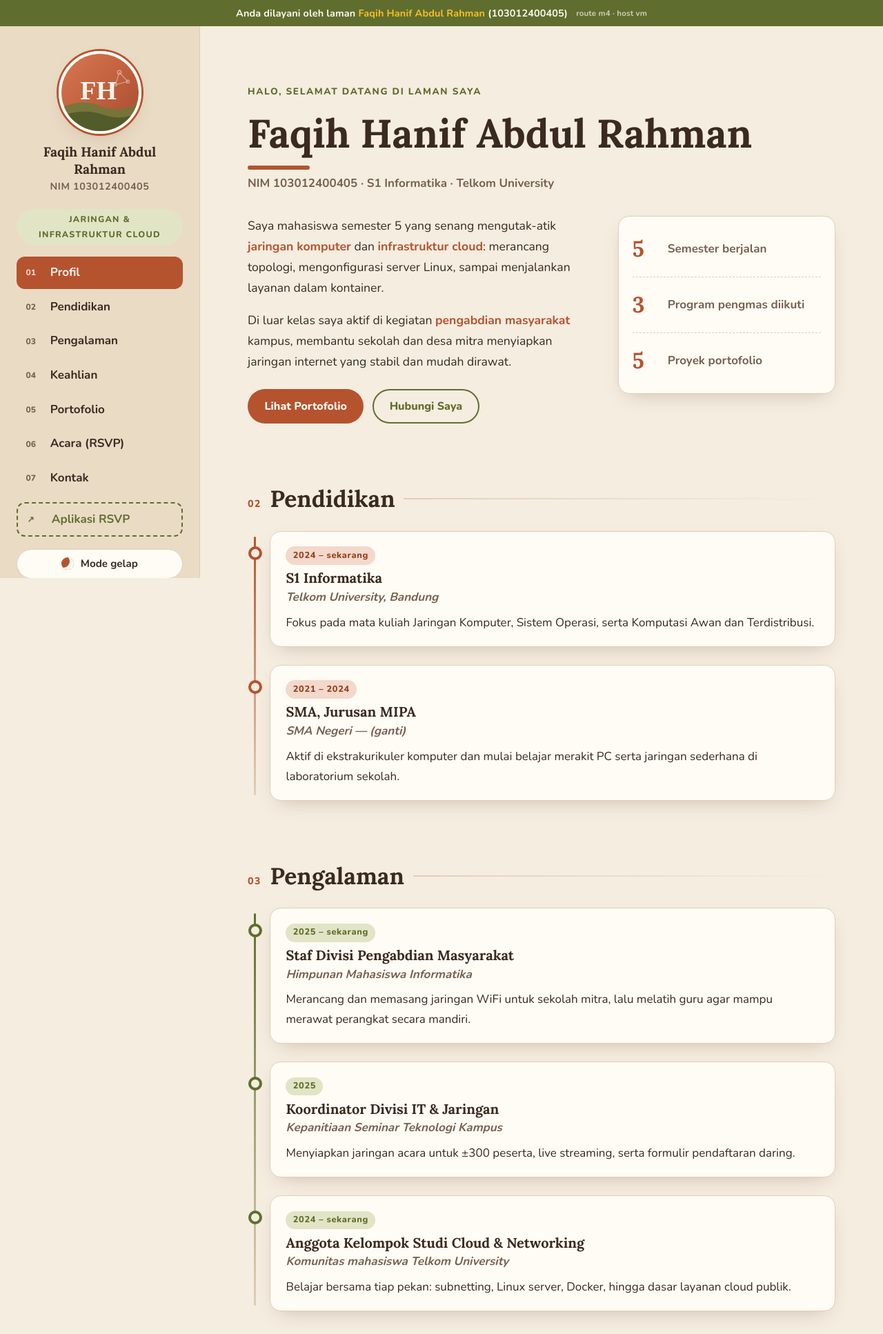
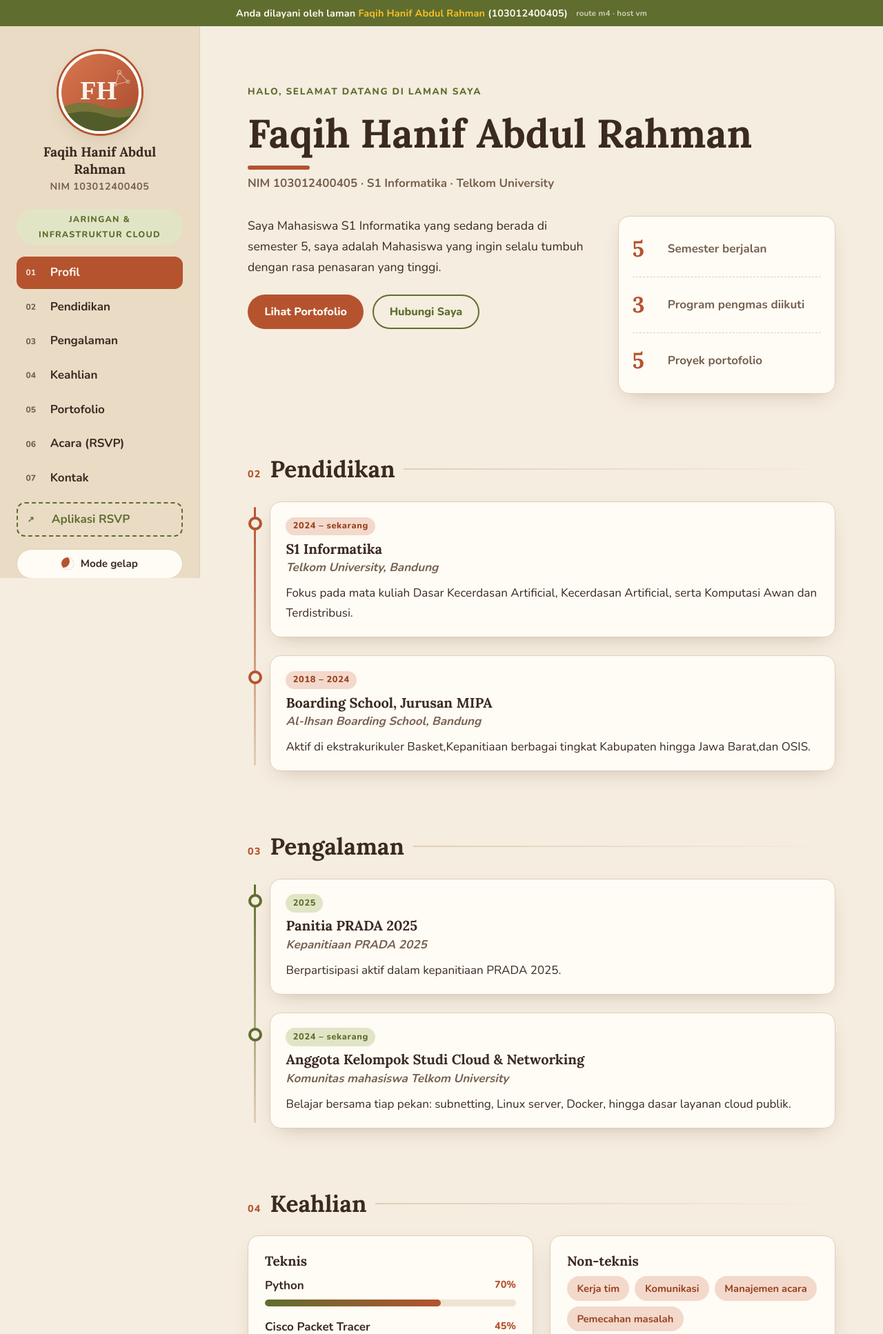
Before and after one commit to noizydev/rsvp-app, a PHP site: page / in a window 1280 px wide. Shown: the top 1934 px of the page at 69% size. Run offline with PHP 8.4, Linux system fonts and the light colour scheme; data comes from the database, SQL or seed files in the repository.

Commit message:
Update index.php

```diff
--- a/personal-m4-faqih/personal/index.php
+++ b/personal-m4-faqih/personal/index.php
@@ -71,9 +71,7 @@
         <p class="hero-meta reveal">NIM <?= htmlspecialchars(MEMBER_NIM) ?> &middot; S1 Informatika &middot; Telkom University</p>
         <div class="hero-grid">
           <div class="hero-text reveal">
-            <!-- GANTI: deskripsi singkat sesuai diri sendiri -->
-            <p>Saya mahasiswa semester 5 yang senang mengutak-atik <strong>jaringan komputer</strong> dan <strong>infrastruktur cloud</strong>: merancang topologi, mengonfigurasi server Linux, sampai menjalankan layanan dalam kontainer.</p>
-            <p>Di luar kelas saya aktif di kegiatan <strong>pengabdian masyarakat</strong> kampus, membantu sekolah dan desa mitra menyiapkan jaringan internet yang stabil dan mudah dirawat.</p>
+            <p>Saya Mahasiswa S1 Informatika yang sedang berada di semester 5, saya adalah Mahasiswa yang ingin selalu tumbuh dengan rasa penasaran yang tinggi.</p>
             <div class="hero-actions">
               <a class="btn btn-primary" href="#portofolio">Lihat Portofolio</a>
               <a class="btn btn-ghost" href="#kontak">Hubungi Saya</a>
@@ -97,16 +95,16 @@
               <span class="tl-time">2024 – sekarang</span>
               <h3>S1 Informatika</h3>
               <p class="tl-place">Telkom University, Bandung</p>
-              <p>Fokus pada mata kuliah Jaringan Komputer, Sistem Operasi, serta Komputasi Awan dan Terdistribusi. <!-- GANTI: tambahkan IPK/peminatan bila perlu --></p>
+              <p>Fokus pada mata kuliah Dasar Kecerdasan Artificial, Kecerdasan Artificial, serta Komputasi Awan dan Terdistribusi. <!-- GANTI: tambahkan IPK/peminatan bila perlu --></p>
             </div>
           </li>
           <li class="tl-item reveal">
             <span class="tl-dot" aria-hidden="true"></span>
             <div class="tl-body">
-              <span class="tl-time">2021 – 2024 <!-- GANTI --></span>
-              <h3>SMA, Jurusan MIPA <!-- GANTI --></h3>
-              <p class="tl-place">SMA Negeri — (ganti) <!-- GANTI --></p>
-              <p>Aktif di ekstrakurikuler komputer dan mulai belajar merakit PC serta jaringan sederhana di laboratorium sekolah. <!-- GANTI --></p>
+              <span class="tl-time">2018 – 2024 <!-- GANTI --></span>
+              <h3>Boarding School, Jurusan MIPA <!-- GANTI --></h3>
+              <p class="tl-place">Al-Ihsan Boarding School, Bandung <!-- GANTI --></p>
+              <p>Aktif di ekstrakurikuler Basket,Kepanitiaan berbagai tingkat Kabupaten hingga Jawa Barat,dan OSIS. <!-- GANTI --></p>
             </div>
           </li>
         </ol>
@@ -116,23 +114,13 @@
       <section id="pengalaman" class="section" aria-labelledby="judul-pengalaman">
         <h2 id="judul-pengalaman" class="section-title reveal"><span class="title-num">03</span>Pengalaman</h2>
         <ol class="timeline timeline-olive">
-          <!-- GANTI: semua entri pengalaman di bawah adalah contoh -->
-          <li class="tl-item reveal">
-            <span class="tl-dot" aria-hidden="true"></span>
-            <div class="tl-body">
-              <span class="tl-time">2025 – sekarang</span>
-              <h3>Staf Divisi Pengabdian Masyarakat</h3>
-              <p class="tl-place">Himpunan Mahasiswa Informatika <!-- GANTI --></p>
-              <p>Merancang dan memasang jaringan WiFi untuk sekolah mitra, lalu melatih guru agar mampu merawat perangkat secara mandiri.</p>
-            </div>
-          </li>
           <li class="tl-item reveal">
             <span class="tl-dot" aria-hidden="true"></span>
             <div class="tl-body">
               <span class="tl-time">2025</span>
-              <h3>Koordinator Divisi IT &amp; Jaringan</h3>
-              <p class="tl-place">Kepanitiaan Seminar Teknologi Kampus <!-- GANTI --></p>
-              <p>Menyiapkan jaringan acara untuk ±300 peserta, live streaming, serta formulir pendaftaran daring.</p>
+              <h3>Panitia PRADA 2025</h3>
+              <p class="tl-place">Kepanitiaan PRADA 2025</p>
+              <p>Berpartisipasi aktif dalam kepanitiaan PRADA 2025.</p>
             </div>
           </li>
           <li class="tl-item reveal">
@@ -140,7 +128,7 @@
             <div class="tl-body">
               <span class="tl-time">2024 – sekarang</span>
               <h3>Anggota Kelompok Studi Cloud &amp; Networking</h3>
-              <p class="tl-place">Komunitas mahasiswa Telkom University <!-- GANTI --></p>
+              <p class="tl-place">Komunitas mahasiswa Telkom University</p>
               <p>Belajar bersama tiap pekan: subnetting, Linux server, Docker, hingga dasar layanan cloud publik.</p>
             </div>
           </li>
@@ -153,13 +141,10 @@
         <div class="skills-grid">
           <div class="skill-card reveal">
             <h3>Teknis</h3>
-            <!-- GANTI: sesuaikan tingkat keahlian -->
             <ul class="skill-bars">
-              <li><span class="skill-name">Jaringan Komputer (Cisco)</span><span class="skill-val">80%</span><span class="skill-track"><span class="skill-fill" style="--lvl:80%"></span></span></li>
-              <li><span class="skill-name">Linux Server</span><span class="skill-val">75%</span><span class="skill-track"><span class="skill-fill" style="--lvl:75%"></span></span></li>
-              <li><span class="skill-name">PHP &amp; MySQL</span><span class="skill-val">70%</span><span class="skill-track"><span class="skill-fill" style="--lvl:70%"></span></span></li>
-              <li><span class="skill-name">Docker &amp; Kontainer</span><span class="skill-val">65%</span><span class="skill-track"><span class="skill-fill" style="--lvl:65%"></span></span></li>
-              <li><span class="skill-name">Layanan Cloud (dasar)</span><span class="skill-val">60%</span><span class="skill-track"><span class="skill-fill" style="--lvl:60%"></span></span></li>
+              <li><span class="skill-name">Python</span><span class="skill-val">70%</span><span class="skill-track"><span class="skill-fill" style="--lvl:70%"></span></span></li>
+              <li><span class="skill-name">Cisco Packet Tracer</span><span class="skill-val">45%</span><span class="skill-track"><span class="skill-fill" style="--lvl:45%"></span></span></li>
+              <li><span class="skill-name">Machine Learning</span><span class="skill-val">20%</span><span class="skill-track"><span class="skill-fill" style="--lvl:20%"></span></span></li>
             </ul>
           </div>
           <div class="skill-card reveal">
@@ -177,7 +162,6 @@
               <li>Cisco Packet Tracer</li>
               <li>Git</li>
               <li>XAMPP</li>
-              <li>Grafana</li>
               <li>VS Code</li>
             </ul>
           </div>
@@ -192,6 +176,7 @@
           <button type="button" class="filter-btn" data-filter="cloud" aria-pressed="false">Cloud</button>
           <button type="button" class="filter-btn" data-filter="jaringan" aria-pressed="false">Jaringan</button>
           <button type="button" class="filter-btn" data-filter="web" aria-pressed="false">Web</button>
+          <button type="button" class="filter-btn" data-filter="ai" aria-pressed="false">AI</button>
         </div>
         <!-- GANTI: sesuaikan proyek dengan yang benar-benar dikerjakan -->
         <ul class="porto-grid">
@@ -218,37 +203,26 @@
               <p>Merancang topologi untuk tiga ruang laboratorium: pembagian subnet, VLAN per ruang, DHCP terpusat, dan ACL sederhana agar jaringan dosen terpisah dari jaringan mahasiswa. <!-- GANTI --></p>
             </div>
           </li>
-          <li class="porto-item reveal" data-category="cloud">
+          <li class="porto-item reveal" data-category="ai">
             <button type="button" class="porto-card" aria-haspopup="dialog">
-              <img src="assets/img/portfolio-3.svg" alt="Ilustrasi dasbor pemantauan server dan kontainer" width="400" height="260" loading="lazy">
-              <span class="porto-cat">Cloud</span>
-              <span class="porto-title">Homelab Pemantauan Server</span>
-              <span class="porto-desc">Docker Compose berisi Prometheus dan Grafana untuk memantau server mini di rumah.</span>
+              <img src="assets/img/3.svg" alt="Ilustrasi chatbot AI untuk petshop" width="400" height="260" loading="lazy">
+              <span class="porto-cat">AI</span>
+              <span class="porto-title">Dasar Chatbot Petshop</span>
+              <span class="porto-desc">Chatbot sederhana berbasis Python untuk melayani pertanyaan pelanggan toko hewan peliharaan.</span>
             </button>
             <div class="porto-detail" hidden>
-              <p>Proyek pribadi untuk belajar observability: mengumpulkan metrik CPU, memori, dan jaringan, lalu menampilkannya di dasbor Grafana dengan peringatan bila server tidak merespons. <!-- GANTI --></p>
+              <p>Proyek chatbot menggunakan Python yang dapat menjawab pertanyaan dasar seputar produk dan layanan petshop, seperti jenis hewan, makanan, dan jadwal grooming.</p>
             </div>
           </li>
           <li class="porto-item reveal" data-category="web">
             <button type="button" class="porto-card" aria-haspopup="dialog">
-              <img src="assets/img/portfolio-4.svg" alt="Ilustrasi situs web profil desa binaan" width="400" height="260" loading="lazy">
+              <img src="assets/img/4.svg" alt="Ilustrasi sistem pengelolaan turnamen" width="400" height="260" loading="lazy">
               <span class="porto-cat">Web</span>
-              <span class="porto-title">Situs Profil Desa Binaan</span>
-              <span class="porto-desc">Laman statis ringan untuk memperkenalkan potensi desa mitra kegiatan pengabdian.</span>
+              <span class="porto-title">Sistem Pengelolaan Tournament</span>
+              <span class="porto-desc">Aplikasi berbasis web untuk mengelola bracket, jadwal pertandingan, dan hasil turnamen.</span>
             </button>
             <div class="porto-detail" hidden>
-              <p>Dibuat bersama tim pengabdian masyarakat. Situs dirancang ringan agar cepat diakses dari koneksi seluler, dan perangkat desa dilatih memperbarui konten sendiri. <!-- GANTI --></p>
-            </div>
-          </li>
-          <li class="porto-item reveal" data-category="jaringan">
-            <button type="button" class="porto-card" aria-haspopup="dialog">
-              <img src="assets/img/portfolio-5.svg" alt="Ilustrasi pemasangan titik akses WiFi di gedung sekolah" width="400" height="260" loading="lazy">
-              <span class="porto-cat">Jaringan</span>
-              <span class="porto-title">Instalasi WiFi Sekolah Mitra</span>
-              <span class="porto-desc">Survei sinyal, penempatan access point, dan manajemen bandwidth untuk sekolah mitra.</span>
-            </button>
-            <div class="porto-detail" hidden>
-              <p>Kegiatan pengabdian masyarakat: memetakan area tanpa sinyal, memasang beberapa access point, dan membuat panduan perawatan bergambar untuk staf sekolah. <!-- GANTI --></p>
+              <p>Sistem pengelolaan turnamen yang memudahkan panitia dalam mengatur bracket pertandingan, mencatat hasil, dan menampilkan klasemen secara real-time.</p>
             </div>
           </li>
         </ul>
@@ -272,14 +246,11 @@
           <div class="contact-info reveal">
             <p>Tertarik berdiskusi soal jaringan, cloud, atau kolaborasi kegiatan pengabdian? Kirim pesan lewat formulir atau hubungi saya di:</p>
             <ul class="contact-list">
-              <!-- GANTI dengan akun asli -->
-              <li><span class="c-label">Email</span><a href="mailto:faqih@example.com">faqih@example.com</a></li>
-              <!-- GANTI dengan akun asli -->
-              <li><span class="c-label">GitHub</span><a href="https://github.com/username" target="_blank" rel="noopener">github.com/username</a></li>
-              <!-- GANTI dengan akun asli -->
-              <li><span class="c-label">LinkedIn</span><a href="https://www.linkedin.com/in/username" target="_blank" rel="noopener">linkedin.com/in/username</a></li>
-              <!-- GANTI dengan akun asli -->
-              <li><span class="c-label">Instagram</span><a href="https://www.instagram.com/username" target="_blank" rel="noopener">instagram.com/username</a></li>
+              <li><span class="c-label">Email</span><a href="mailto:faqihhanifabdulrachman@gmail.com">faqihhanifabdulrachman@gmail.com</a></li>
+
+              <li><span class="c-label">GitHub</span><a href="https://github.com/FaqihHanif" target="_blank" rel="noopener">github.com/FaqihHanif</a></li>
+
+              <li><span class="c-label">Instagram</span><a href="https://www.instagram.com/faqihhanif21" target="_blank" rel="noopener">instagram.com/faqihhanif21</a></li>
             </ul>
           </div>
 
```
